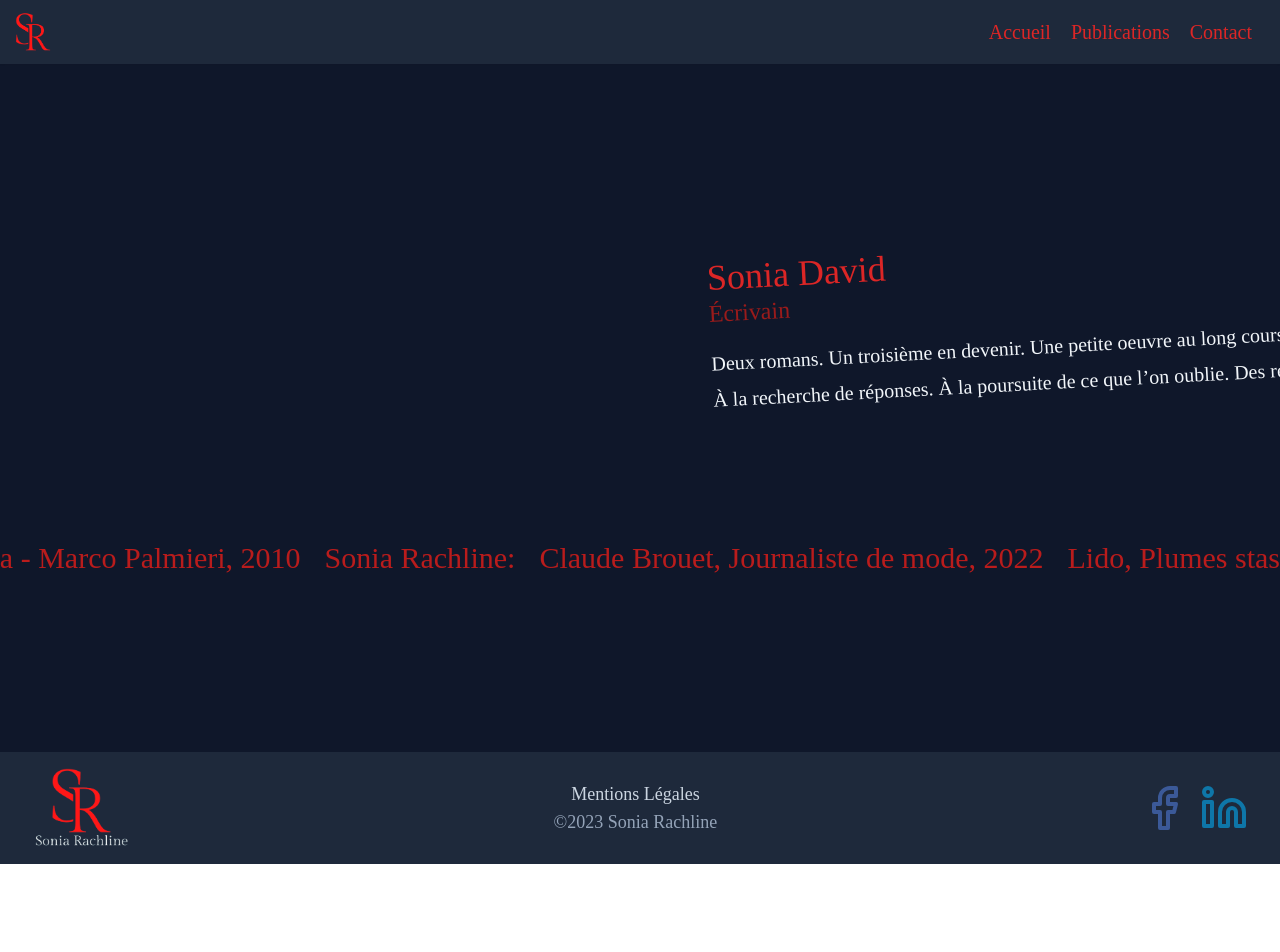
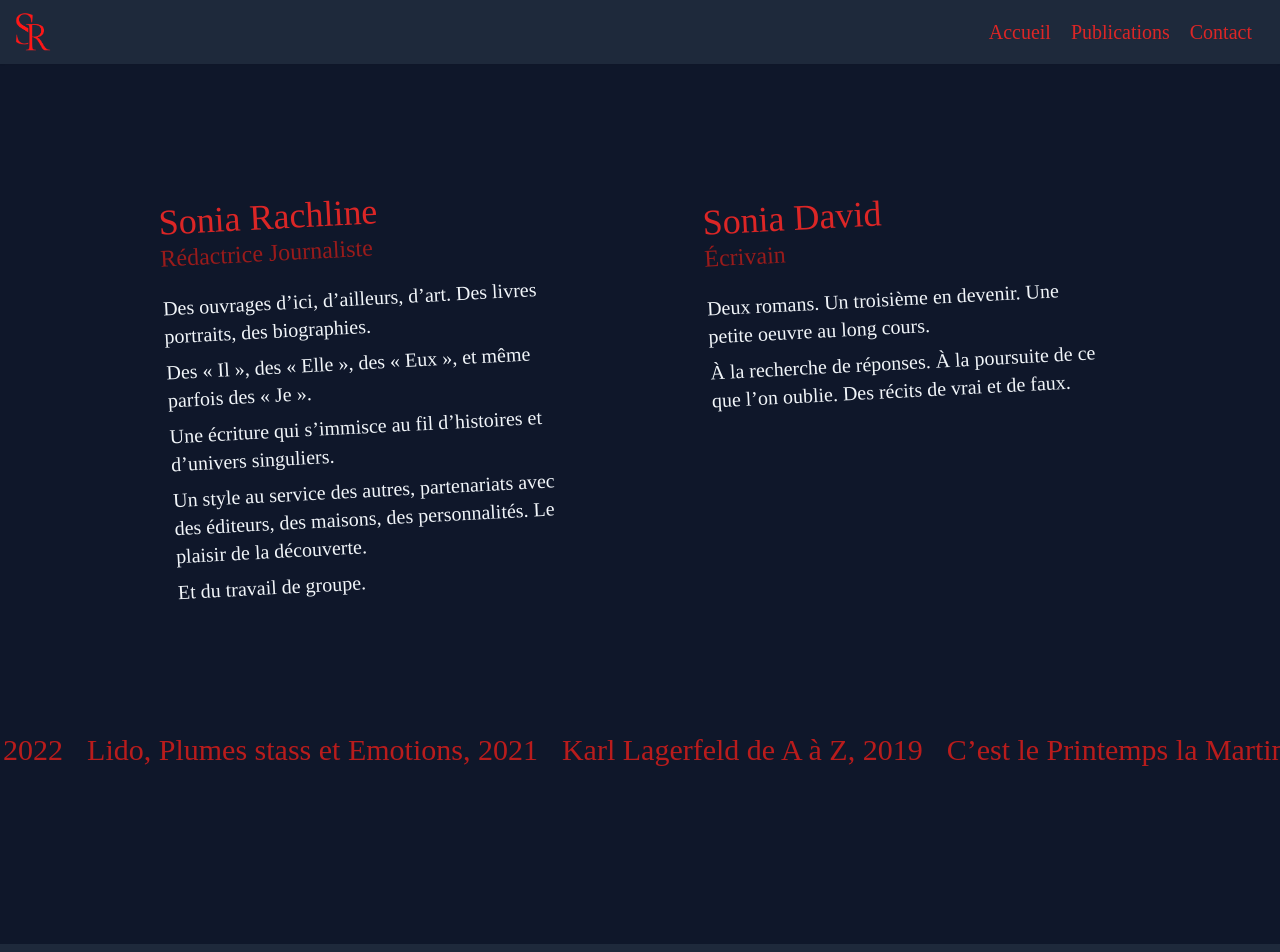
Before and after one commit to mrnguyencoder/sonia-rachline.fr, a React (Create React App) app: page / in a window 1280 px wide. Shown: the top 952 px of the page. Before the commit the page ends 864 px from the top, so only its background shows below. Built offline with nearby package versions, Linux system fonts and the light colour scheme.

Commit message:
contact and home

```diff
--- a/src/componants/Contact.jsx
+++ b/src/componants/Contact.jsx
@@ -5,7 +5,7 @@ import { EnvelopeIcon, PhoneIcon } from '@heroicons/react/24/outline';
 
 function Contact() {
   return (
-    <section className="text-red-600" >
+    <section className="text-red-600 bg-gradient-to-t-primary-blue-400 " >
       <h2 className="text-center text-3xl lg:text-6xl py-10">Contact</h2>
       <div className="grid grid-cols-1 lg:grid-cols-2 ">
         <div className="flex flex-col justify-center items-center space-y-6 py-8">
@@ -23,7 +23,7 @@ function Contact() {
         <div className="flex justify-center items-center">
           <img src={logo} alt="sonia rachline" className='p-10 md:p-20 lg:p-30' />
         </div>
-        <form
+        {/* <form
             action="https://formsubmit.co/your@email.com" method="POST"
             className='flex flex-col space-y-4 px-10 pb-10 md:px-20 lg:px-60'>
            <input type="text" name="nom" placeholder='votre nom et prénom' className='px-6 py-4 outline-none rounded-lg bg-slate-200 border-b border-slate-500 hover:border-slate-900' />
@@ -33,7 +33,7 @@ function Contact() {
            <div className="flex justify-center">
             <button type="submit" className='bg-emerald-600 px-6 py-3 text-slate-100 text-lg rounded-full w-36 ring-2 ring-teal-400 hover:bg-emerald-700'>Envoyer</button>
             </div>
-        </form>
+        </form> */}
       </div>
 
     </section>
--- a/src/componants/Home.jsx
+++ b/src/componants/Home.jsx
@@ -4,7 +4,7 @@ import React from 'react';
 function Home() {
   return (
     <section className="flex flex-col justify-between items-center space-y-8 lg:space-y-20 p-10 md:p-20 lg:p-32">
-      <div className="lg:flex lg:flex-col">
+      <div className="">
         <div className="grid grid-cols-1 lg:grid-cols-2 gap-16">
           <div className="-rotate-3 px-10 pt-16 md:pt-0">
             <h1 className="text-4xl text-red-600 hover:animate-ping">Sonia Rachline</h1>
@@ -23,45 +23,9 @@ function Home() {
             <p className="text-xl text-slate-100 max-w-4xl pt-2">À la recherche de réponses. À la poursuite de ce que l’on oublie. Des récits de vrai et de faux.</p>
           </div>
         </div>
-
-        <div class="hidden overflow-x-hidden text-red-700 lg:flex">
-        <div class="block py-12 animate-marquee whitespace-nowrap">
-          <span class="mx-3 text-3xl">Sonia David:</span>
-          <span class="mx-3 text-3xl">David Bowie n’est pas mort, 2017</span>
-          <span class="mx-3 text-3xl">Les petits succès sont un désastre, 2012</span>
-          <span class="mx-3 text-3xl">Ghostwriting:</span>
-          <span class="mx-3 text-3xl">Mélancolique Rodéo - Jean Michel Jarre, 2019</span>
-          <span class="mx-3 text-3xl">Melissa - Marco Palmieri, 2010</span>
-          <span class="mx-3 text-3xl">Sonia Rachline:</span>
-          <span class="mx-3 text-3xl">Claude Brouet, Journaliste de mode, 2022</span>
-          <span class="mx-3 text-3xl">Lido, Plumes stass et Emotions, 2021</span>
-          <span class="mx-3 text-3xl">Karl Lagerfeld de A à Z, 2019</span>
-          <span class="mx-3 text-3xl">C’est le Printemps la Martinière, 2015</span>
-          <span class="mx-3 text-3xl">Vogue Covers, 2015</span>
-          <span class="mx-3 text-3xl">Vogue à la Mer, 2008</span>
-          <span class="mx-3 text-3xl">Le Monde de –M-, 2005</span>
-        </div>
-        {/* <div class="absolute top-0 py-12 animate-marquee2 whitespace-nowrap">
-          <span class="mx-3 text-3xl">Sonia David:</span>
-          <span class="mx-3 text-3xl">David Bowie n’est pas mort, 2017</span>
-          <span class="mx-3 text-3xl">Les petits succès sont un désastre, 2012</span>
-          <span class="mx-3 text-3xl">Ghostwriting:</span>
-          <span class="mx-3 text-3xl">Mélancolique Rodéo - Jean Michel Jarre, 2019</span>
-          <span class="mx-3 text-3xl">Melissa - Marco Palmieri, 2010</span>
-          <span class="mx-3 text-3xl">Sonia Rachline:</span>
-          <span class="mx-3 text-3xl">Claude Brouet, Journaliste de mode, 2022</span>
-          <span class="mx-3 text-3xl">Lido, Plumes stass et Emotions, 2021</span>
-          <span class="mx-3 text-3xl">Karl Lagerfeld de A à Z, 2019</span>
-          <span class="mx-3 text-3xl">C’est le Printemps la Martinière, 2015</span>
-          <span class="mx-3 text-3xl">Vogue Covers, 2015</span>
-          <span class="mx-3 text-3xl">Vogue à la Mer, 2008</span>
-          <span class="mx-3 text-3xl">Le Monde de –M-, 2005</span>
-        </div> */}
-      </div>
-
       </div>
       {/* Section loop marquee text */}
-      <div class="relative flex overflow-x-hidden text-red-700 lg:hidden">
+      <div class="relative flex overflow-x-hidden text-red-700">
         <div class="block py-12 animate-marquee whitespace-nowrap">
           <span class="mx-3 text-3xl">Sonia David:</span>
           <span class="mx-3 text-3xl">David Bowie n’est pas mort, 2017</span>
```
